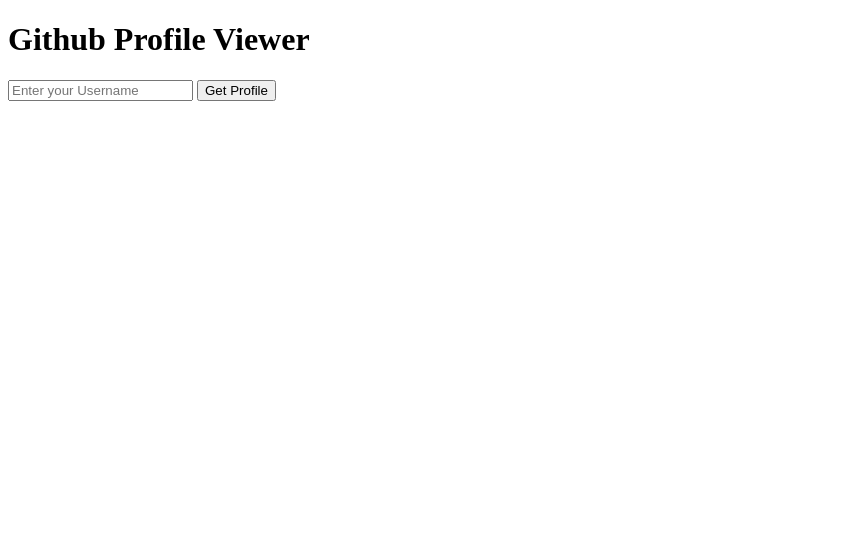
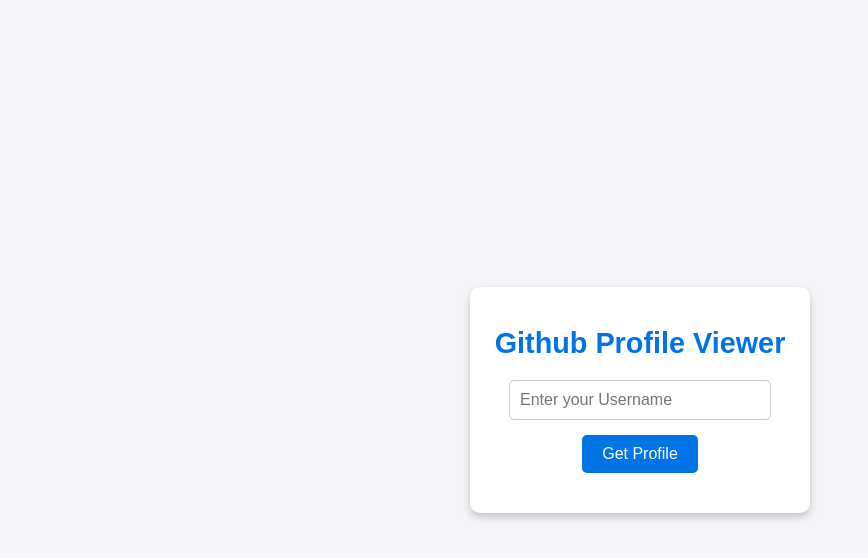
Before and after one commit to heeral-makwana/profile-viewer, a plain HTML site: page index.html in a window 1280 px wide. Shown: the whole page, without its empty margins (0-868 px from the left). Drawn offline with Linux system fonts and the light colour scheme.

Commit message:
Added css

```diff
--- a/index.html
+++ b/index.html
@@ -4,6 +4,71 @@
     <meta charset="UTF-8">
     <meta name="viewport" content="width=device-width, initial-scale=1.0">
     <title>GitHub Viewer</title>
+    <style>
+        body {
+            font-family: Arial, sans-serif;
+            background-color: #f4f4f9;
+            color: #333;
+            margin: 0;
+            padding: 0;
+            display: flex;
+            justify-content: center;
+            align-items: center;
+            height: 100vh;
+        }
+
+        .container {
+            text-align: center;
+            background: #ffffff;
+            padding: 20px;
+            border-radius: 10px;
+            box-shadow: 0 4px 8px rgba(0, 0, 0, 0.2);
+            width: 300px;
+        }
+
+        h1 {
+            margin-bottom: 20px;
+            font-size: 1.8rem;
+            color: #0073e6;
+        }
+
+        input[type="text"] {
+            width: 80%;
+            padding: 10px;
+            margin-bottom: 15px;
+            border: 1px solid #ccc;
+            border-radius: 5px;
+            font-size: 1rem;
+        }
+
+        button {
+            padding: 10px 20px;
+            background-color: #0073e6;
+            color: white;
+            border: none;
+            border-radius: 5px;
+            font-size: 1rem;
+            cursor: pointer;
+            transition: background-color 0.3s;
+        }
+
+        button:hover {
+            background-color: #005bb5;
+        }
+
+        #profile {
+            margin-top: 20px;
+        }
+
+        #profile h2 {
+            font-size: 1.2rem;
+            margin-bottom: 10px;
+        }
+
+        #profile img {
+            box-shadow: 0 4px 8px rgba(0, 0, 0, 0.2);
+        }
+    </style>
 </head>
 <body>
     <div class="container">
@@ -40,8 +105,7 @@
             const profileElement = document.getElementById('profile')
             profileElement.innerHTML = `
             <h2>${profileData.login}</h2>
-            <img src ="${profileData.avatar_url}" style="width:100px; height:100px; border-radius:50%"
-              />  `
+            <img src="${profileData.avatar_url}" style="width:100px; height:100px; border-radius:50%;" />  `
         }
     </script>
 </body>
```
